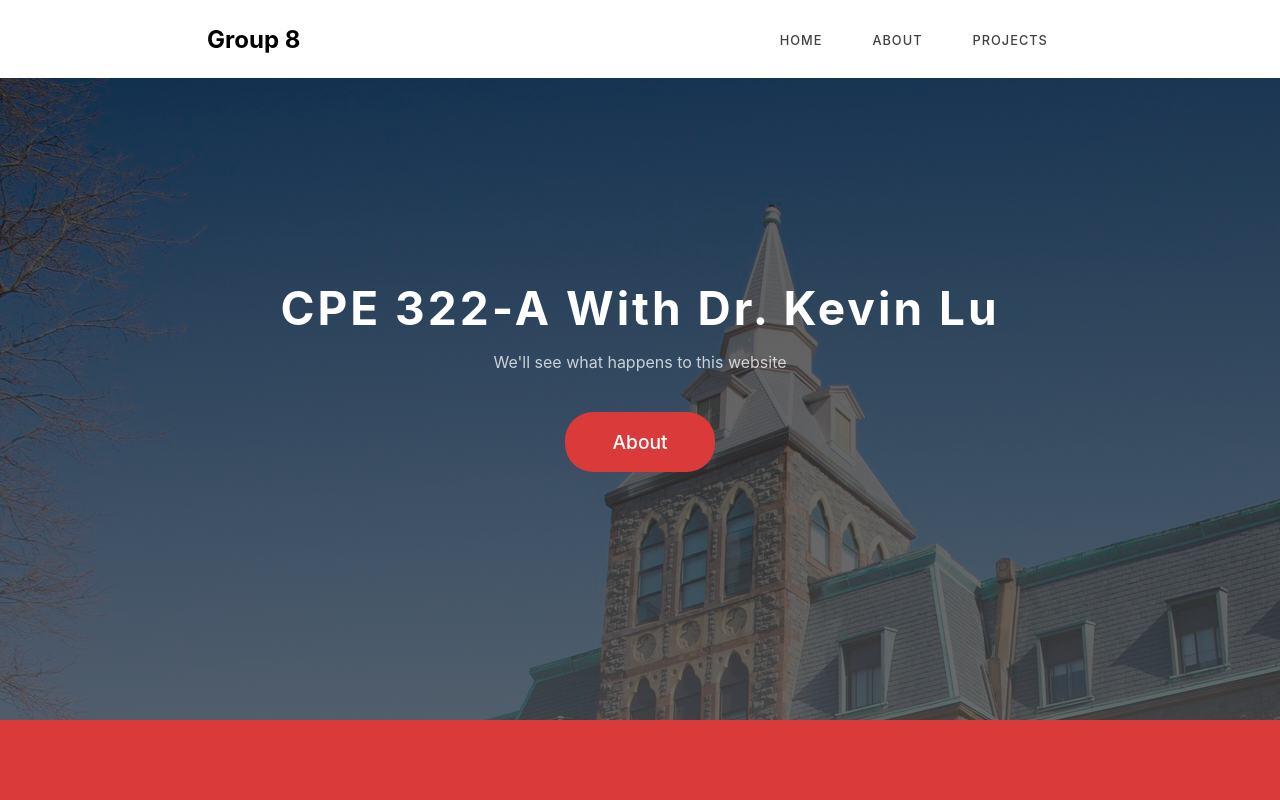
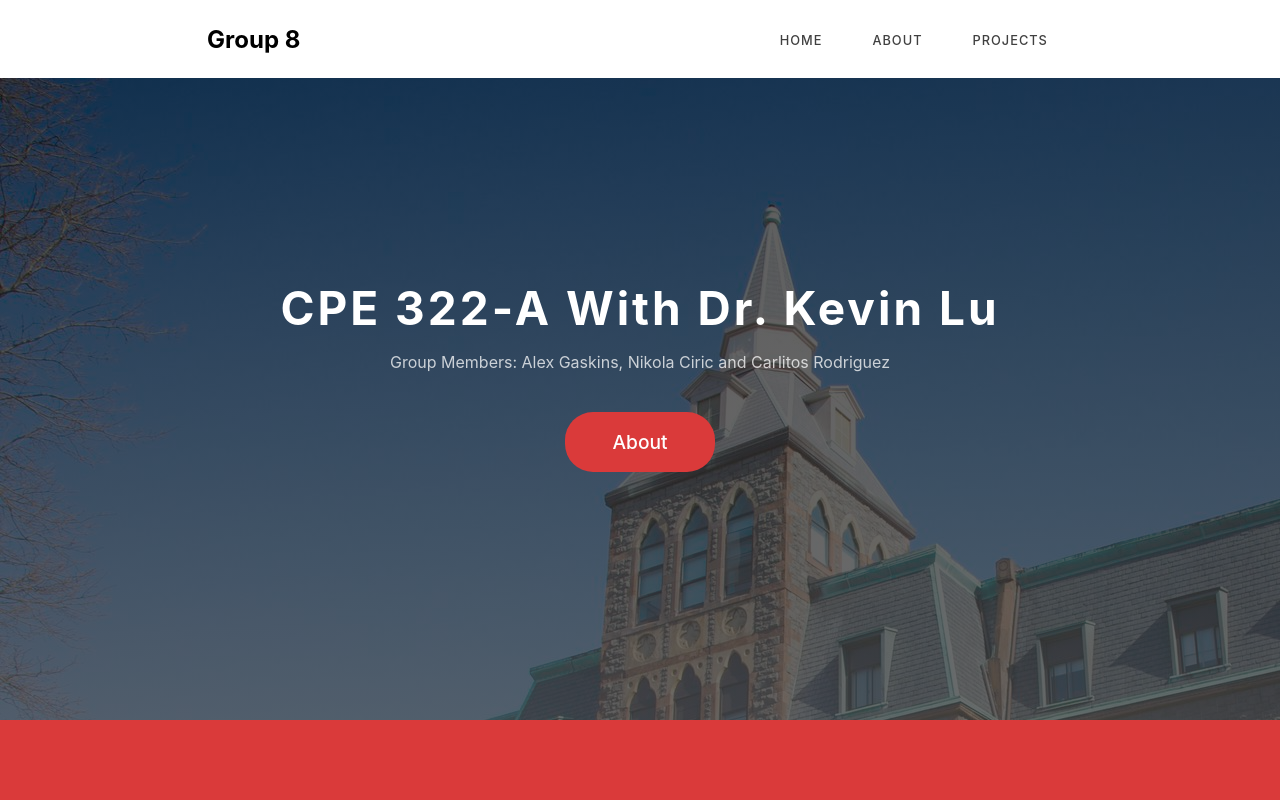
Before and after one commit to cupokoffi8/the-website, a React (Create React App) app in the folder the-website/: page / in a window 1280 px wide. Shown: the top 800 px of the page. Built offline with nearby package versions, Linux system fonts and the light colour scheme.

Commit message:
Added to Header

```diff
--- a/the-website/src/Components/Header.jsx
+++ b/the-website/src/Components/Header.jsx
@@ -8,7 +8,7 @@ function Header(){
             <Navbar />
             <div className='name'>
                 <h1 className='the-header'>CPE 322-A With Dr. Kevin Lu</h1>
-                <p className='details'>We'll see what happens to this website</p>
+                <p className='details'>Group Members: Alex Gaskins, Nikola Ciric and Carlitos Rodriguez</p>
                 <div className='header-btns'>
                     <Link to='features' className='active' smooth={true} duration={1000}><a className='cv-btn'>About</a></Link>
                 </div>
```
